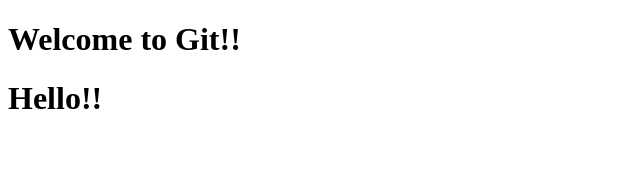
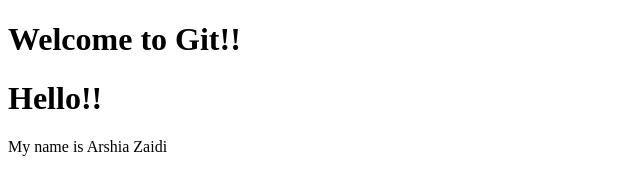
Before and after one commit to arshiazaidi9/Myproject, a plain HTML site: page index.html in a window 1280 px wide. Shown: the whole page, without its empty margins (0-640 px from the left). Drawn offline with Linux system fonts and the light colour scheme.

Commit message:
Update index.html

```diff
--- a/index.html
+++ b/index.html
@@ -8,5 +8,6 @@
 <body>
     <h1>Welcome to Git!!</h1>
     <h1>Hello!!</h1>
+    <p>My name is Arshia Zaidi</p>
 </body>
 </html>
```
